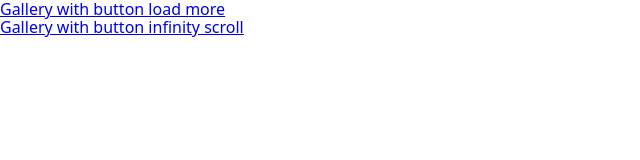
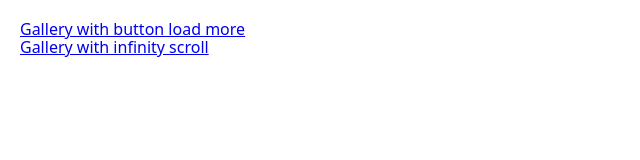
Before and after one commit to Nejdancs/goit-js-hw-11, a website built with Parcel: page src/index.html in a window 1280 px wide. Shown: the whole page, without its empty margins (0-640 px from the left). Built offline with nearby package versions, Linux system fonts and the light colour scheme.

Commit message:
fix text

```diff
--- a/src/index.html
+++ b/src/index.html
@@ -10,7 +10,7 @@
     <ul>
       <li><a href="./01-gallery.html">Gallery with button load more</a></li>
       <li>
-        <a href="./02-gallery.html">Gallery with button infinity scroll</a>
+        <a href="./02-gallery.html">Gallery with infinity scroll</a>
       </li>
     </ul>
 
--- a/src/sass/index.scss
+++ b/src/sass/index.scss
@@ -1 +1,5 @@
 @import './base/common';
+
+body {
+  padding: 20px;
+}
```
